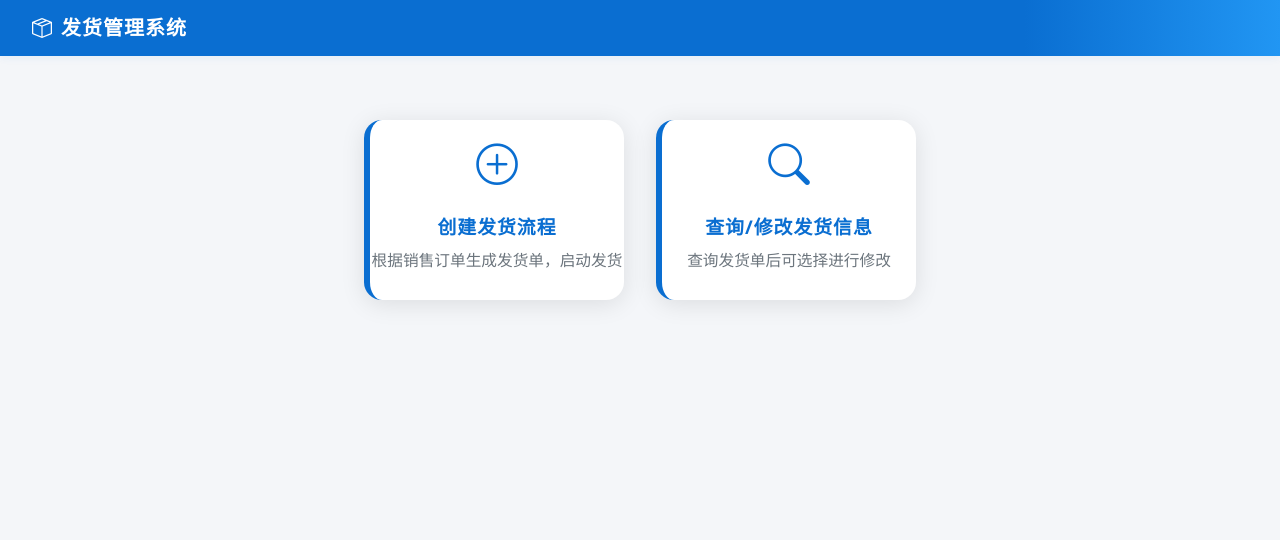
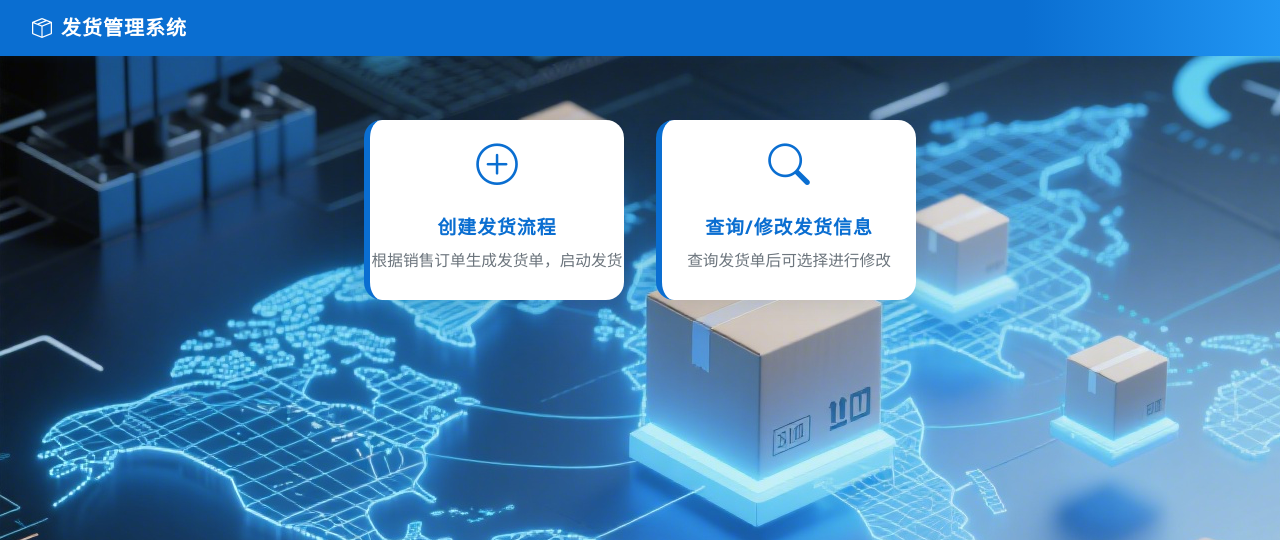
Before and after one commit to pp0424/SD_coding, a Flask app: page /delivery/ in a window 1280 px wide. Shown: the top 540 px of the page. Run offline with Flask 3, Linux system fonts and the light colour scheme.

Commit message:
发货模块

```diff
--- a/templates/delivery/index.html
+++ b/templates/delivery/index.html
@@ -9,6 +9,7 @@
         body {
             background: #f4f6f9;
             font-family: "Segoe UI", "Microsoft YaHei", Arial, sans-serif;
+            background-image: url('/static/delivery_background.png')
         }
         .sap-shellbar {
             background: linear-gradient(90deg, #0a6ed1 80%, #2196f3 100%);
```
Also changed, not shown: static/delivery_background.png (added), static/delivery_background（1）.png (added).
